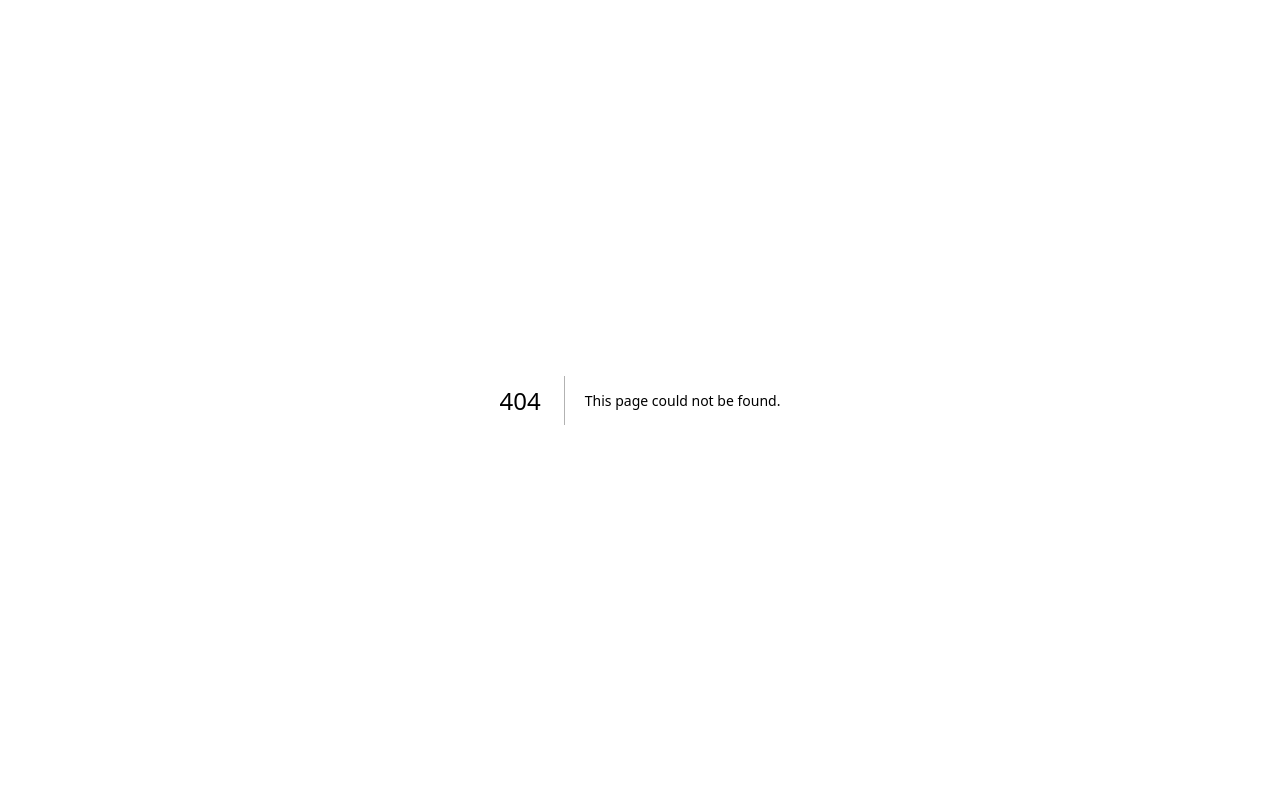
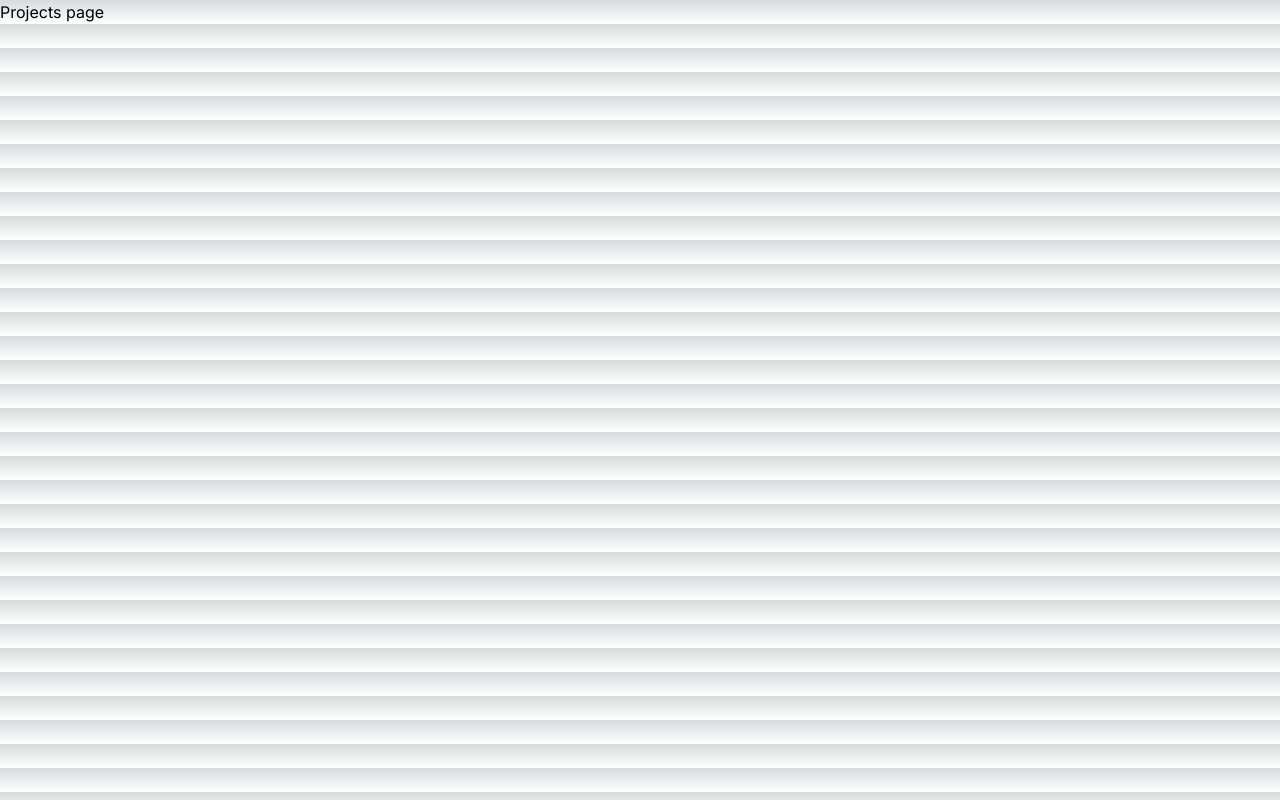
Before and after one commit to anhnlh/anhnlh.com, a Next.js app: page /projects in a window 1280 px wide. Before the commit this address had no page. Built offline with nearby package versions, Linux system fonts and the light colour scheme.

Commit message:
simple skeleton

```diff
--- /dev/null
+++ b/src/app/projects/page.jsx
@@ -0,0 +1,3 @@
+export default function Page() {
+  return <p>Projects page</p>;
+}
```
Also changed, not shown: src/app/components/navigation/navbar.js (added).
